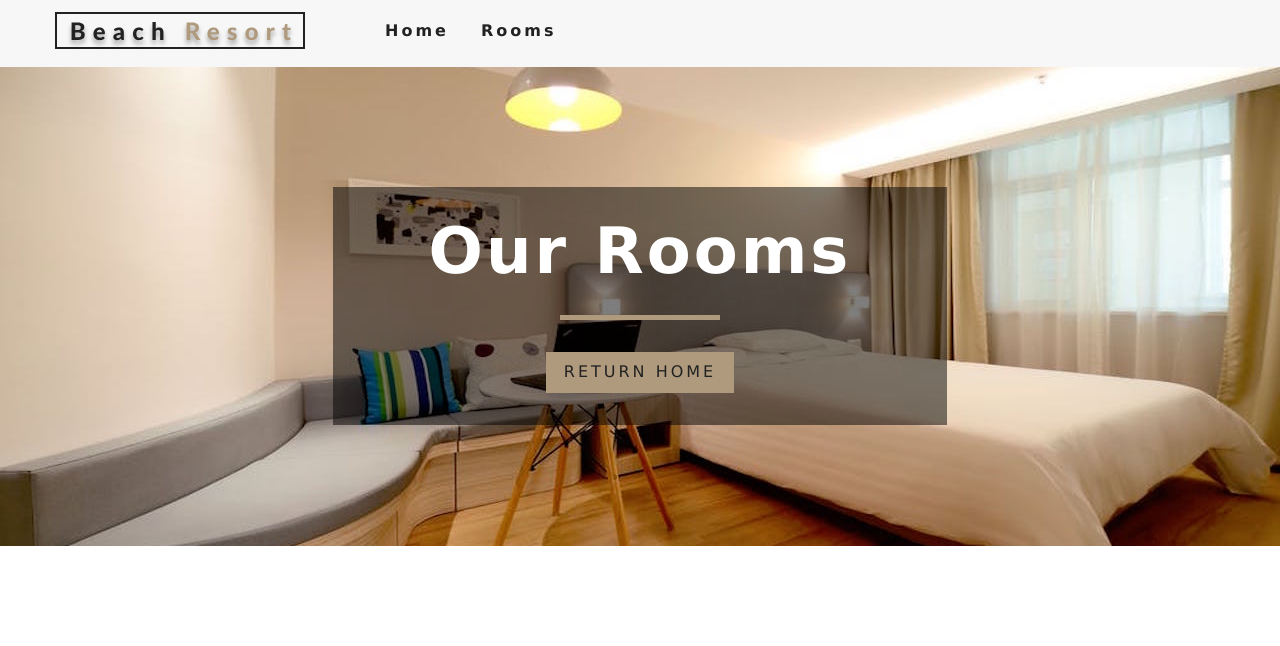
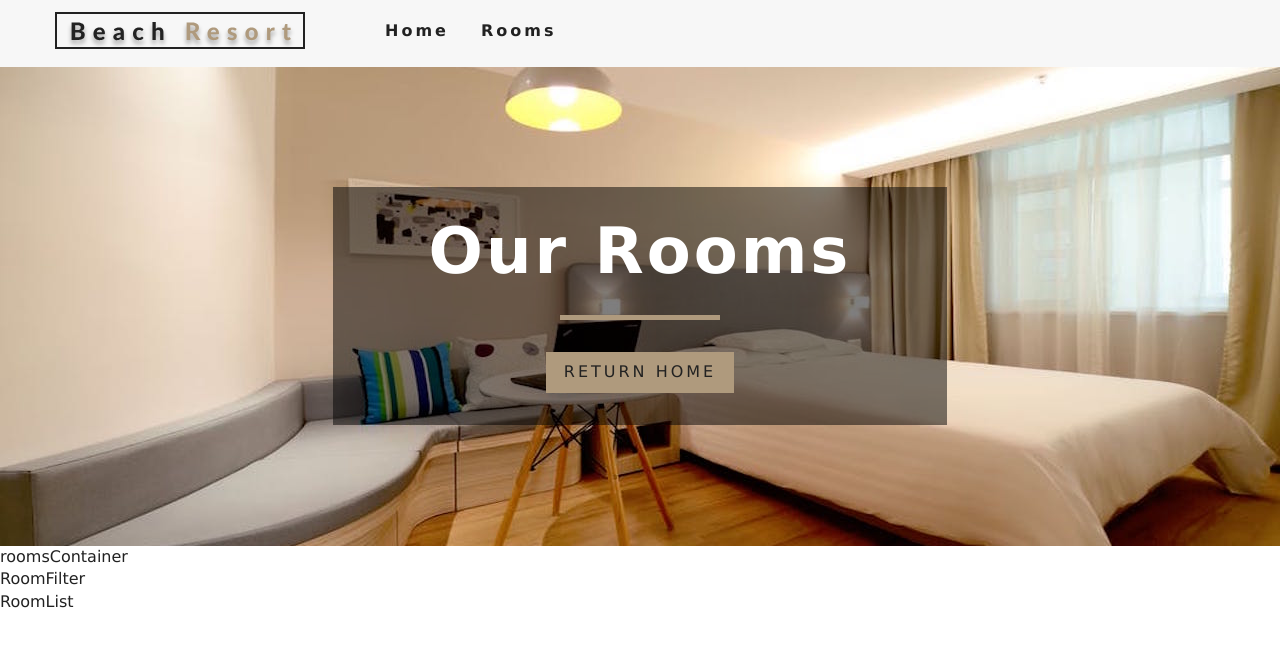
Before and after one commit to r-sabzi/beach-resort, a React (Create React App) app: page /rooms in a window 1280 px wide. Shown: the top 646 px of the page. Built offline with nearby package versions, Linux system fonts and the light colour scheme.

Commit message:
added RoomsContainer

```diff
--- a/src/components/Room.js
+++ b/src/components/Room.js
@@ -1,6 +1,8 @@
 import React from "react";
 import { Link } from "react-router-dom";
 import PropType from "prop-types";
+
+
 export default function Room({ room }) {
   console.log(room);
   const { name, slug, images, price } = room;
--- /dev/null
+++ b/src/components/RoomFilter.js
@@ -0,0 +1,5 @@
+import React from "react";
+
+export default function RoomFilter() {
+  return <div>RoomFilter</div>;
+}
--- /dev/null
+++ b/src/components/RoomList.js
@@ -0,0 +1,5 @@
+import React from "react";
+
+export default function RoomList() {
+  return <div>RoomList</div>;
+}
--- /dev/null
+++ b/src/components/RoomsContainer.js
@@ -0,0 +1,21 @@
+import React from "react";
+import RoomFilter from "./RoomFilter";
+import RoomList from "./RoomList";
+import { withRoomConsumer } from "../context";
+import Loading from "./Loading";
+
+function RoomsContainer({ context }) {
+  const { loading, sortedRooms, rooms } = context;
+  if (loading) {
+    return <Loading />;
+  }
+  return (
+    <div>
+      roomsContainer
+      <RoomFilter rooms={rooms} />
+      <RoomList rooms={sortedRooms} />
+    </div>
+  );
+}
+
+export default withRoomConsumer(RoomsContainer);
--- a/src/context.js
+++ b/src/context.js
@@ -32,20 +32,29 @@
     return tempItems;
   }
 
-  getRoom = (slug) => {
+  getRoom = slug => {
     let tempRoom = [...this.state.rooms];
     const room = tempRoom.find(room => room.slug === slug);
     return room;
-  }
+  };
 
   render() {
     return (
-      <RoomContext.Provider value={{ ...this.state,getRoom:this.getRoom }}>
+      <RoomContext.Provider value={{ ...this.state, getRoom: this.getRoom }}>
         {this.props.children}
       </RoomContext.Provider>
     );
   }
 }
+const RoomConsumer = RoomContext.Consumer;
+export function withRoomConsumer(Component) {
+  return function ConsumerWrapper(props) {
+    return (
+      <RoomConsumer>
+        {value => <Component {...props} context={value} />}
+      </RoomConsumer>
+    );
+  };
+}
 
-const RoomConsumer = RoomContext.Consumer;
 export { RoomProvider, RoomConsumer, RoomContext };
--- a/src/pages/Rooms.js
+++ b/src/pages/Rooms.js
@@ -2,9 +2,11 @@
 import Hero from "../components/Hero";
 import Banner from "../components/Banner";
 import { Link } from "react-router-dom";
+import RoomsContainer from "../components/RoomsContainer";
 
 export default function Rooms() {
   return (
+    <>
       <Hero hero="roomsHero">
         <Banner title="our rooms">
           <Link to="/" className="btn-primary">
@@ -12,5 +14,7 @@
           </Link>
         </Banner>
       </Hero>
+      <RoomsContainer />
+    </>
   );
 }
```
Lines whose indentation alone changed are shown as unchanged.
